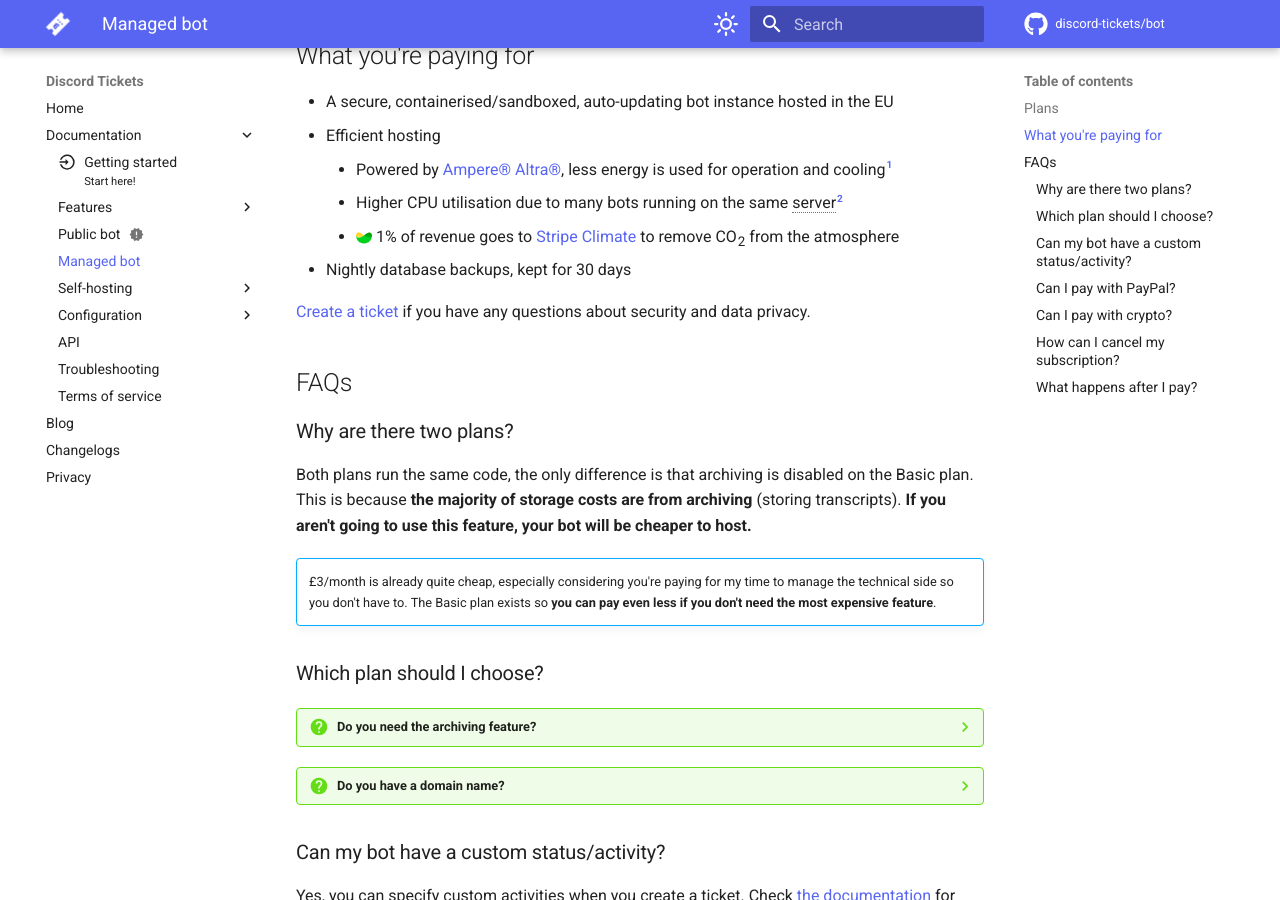
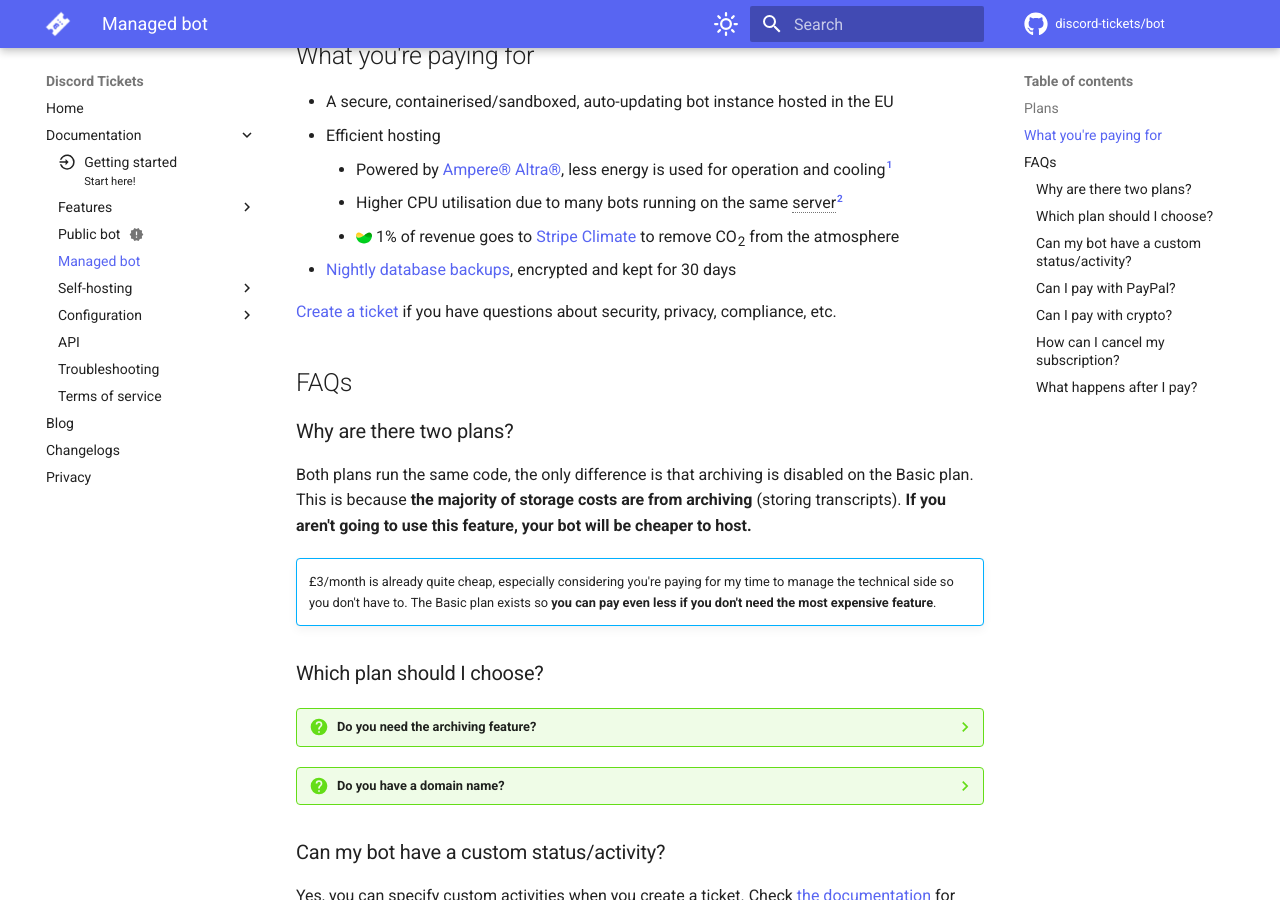
Before and after one commit to discord-tickets/docs, an MkDocs documentation site: the page built from docs/managed.md, in a window 1280 px wide and 900 px high, scrolled down 401 px. Built offline with MkDocs 1.6.1 and Material for MkDocs 9.7.7, drawn with Linux system fonts in a browser that asks for light colours; comment, search, counter and statistics services are not loaded.

Commit message:
Add statuspage link

```diff
--- a/docs/managed.md
+++ b/docs/managed.md
@@ -53,9 +53,9 @@ Too expensive? [Create a ticket](https://lnk.earth/discord) and ask for a discou
     		fill="url(#StripeClimate-gradient-c)" />
     </svg>
      1% of revenue goes to [Stripe Climate](https://stripe.com/climate) to remove CO~2~ from the atmosphere <!--CO₂-->
-- Nightly database backups, kept for 30 days
+- [Nightly database backups](https://status.eartharoid.me/), encrypted and kept for 30 days
 
-[Create a ticket](https://lnk.earth/discord) if you have any questions about security and data privacy.
+[Create a ticket](https://lnk.earth/discord) if you have questions about security, privacy, compliance, etc.
 
 ## FAQs
 
```
